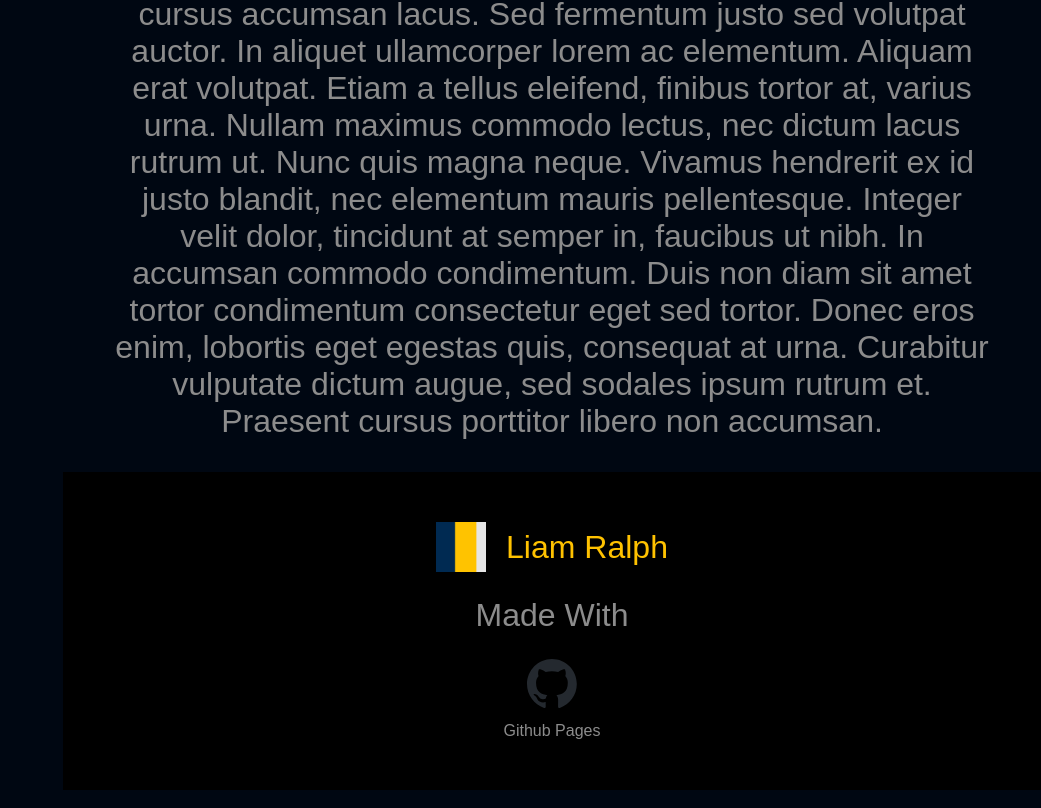
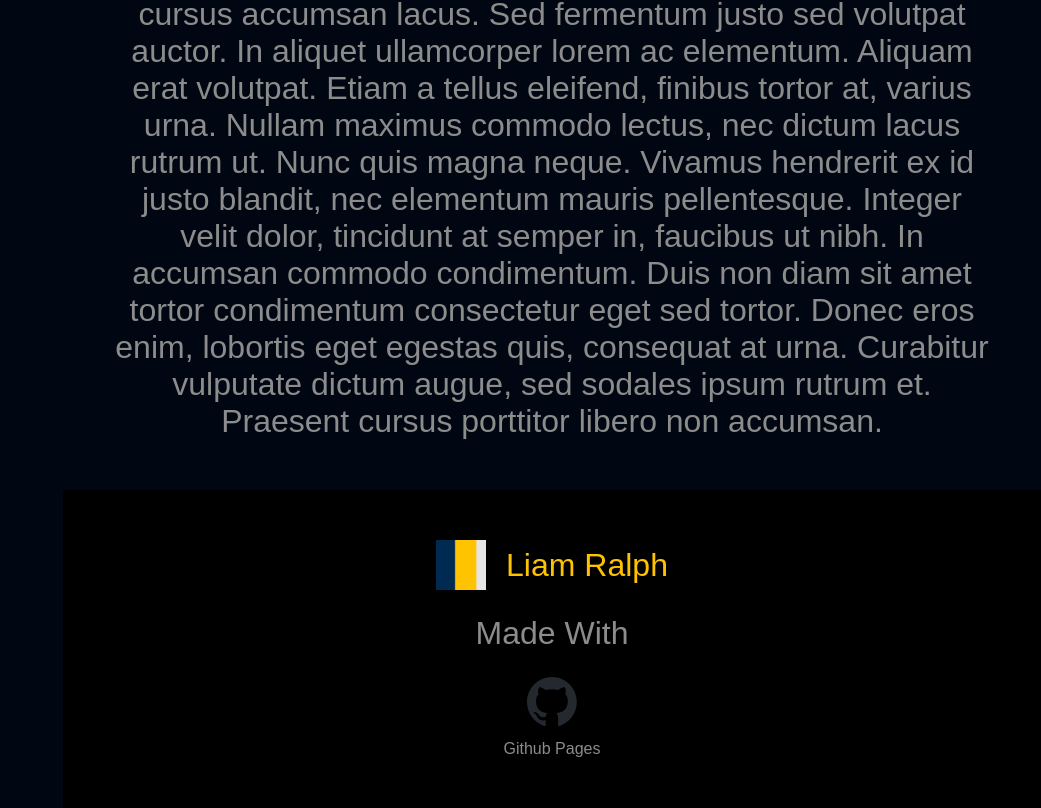
Before and after one commit to Liam-Ralph/website-statistics, a plain HTML site: page index.html in a window 1280 px wide. Shown: the part 3185-3993 px from the top of the page, without its empty margins (239-1280 px from the left). Drawn offline with Linux system fonts and the light colour scheme.

Commit message:
add footer top margin

```diff
--- a/css/site.css
+++ b/css/site.css
@@ -152,7 +152,7 @@ a {
 #footer {
     /* Display */
     width: calc(100% + 100px);
-    margin-left: -50px;
+    margin: 50px 0px 0px -50px;
     background-color: var(--black);
 }
 #credit-title {
```
